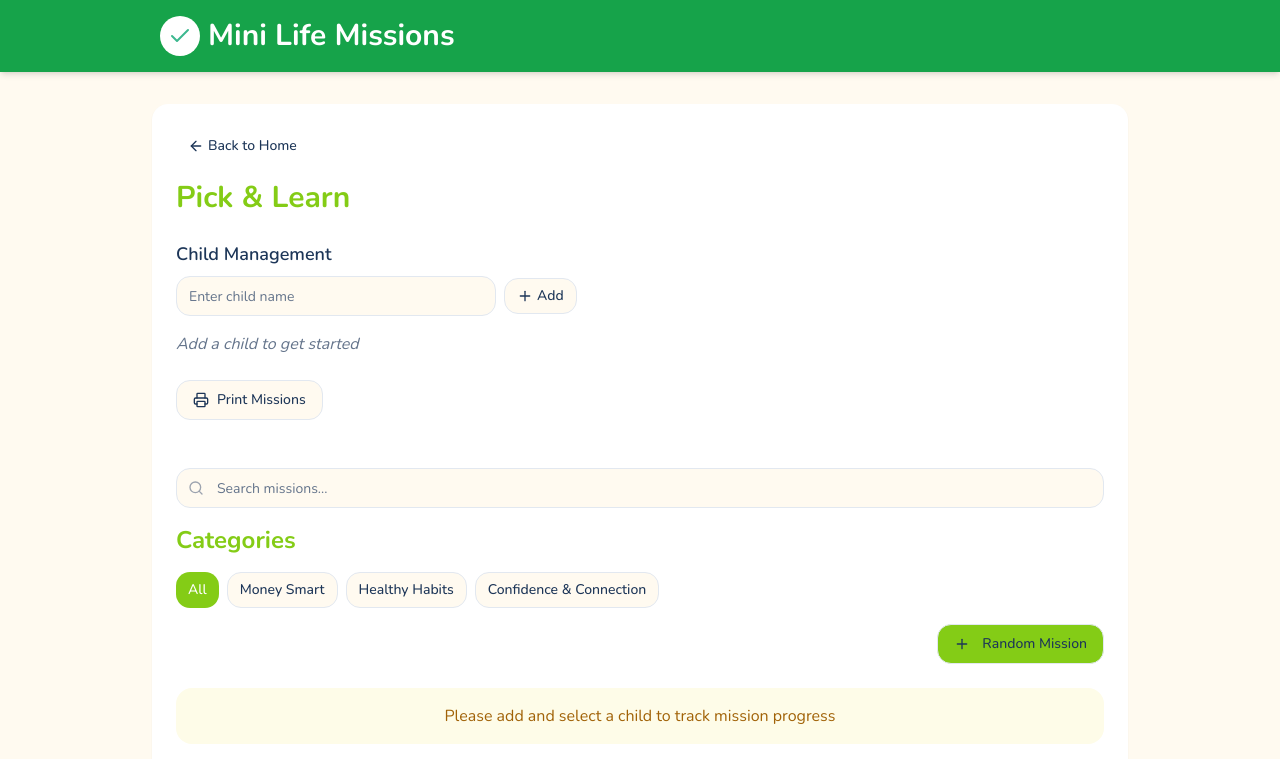
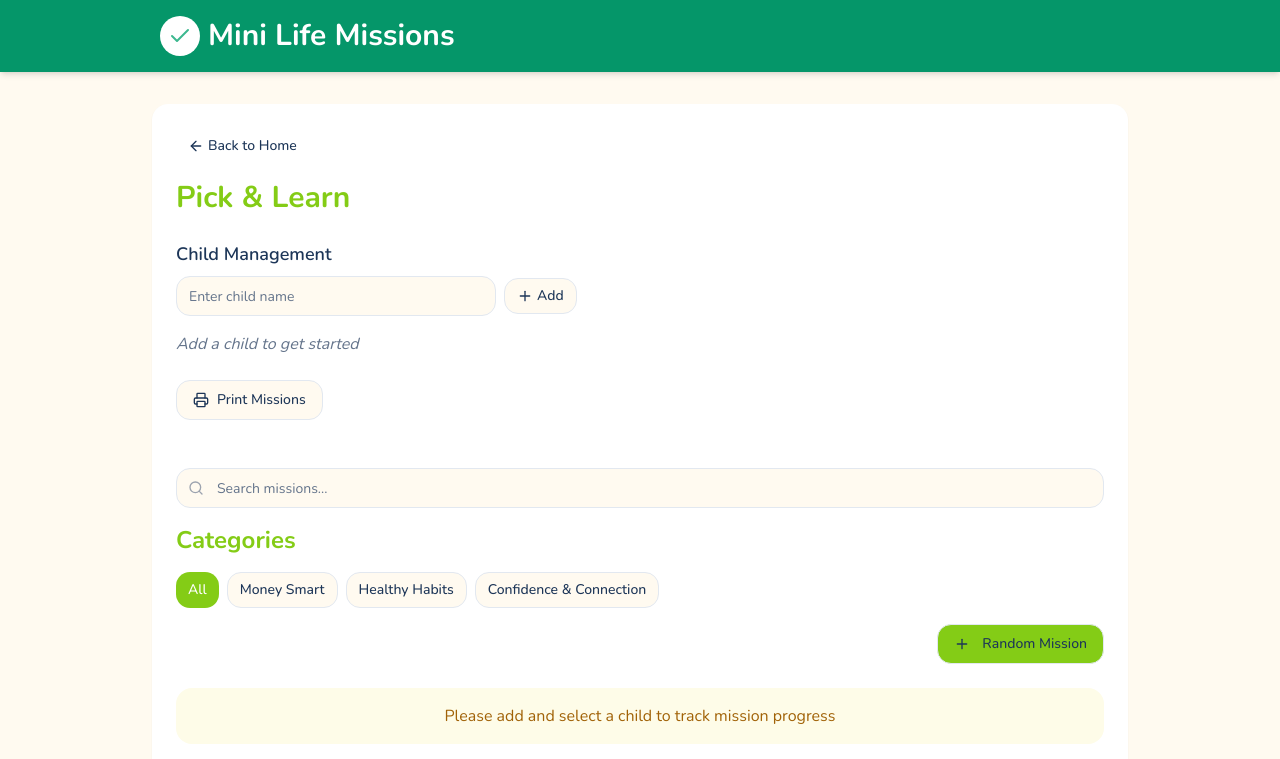
Before and after one commit to ouiexperience/mini-life-missions-hq, a React (Vite) app: page /pick-and-learn in a window 1280 px wide. Shown: the top 759 px of the page. Built offline with nearby package versions, Linux system fonts and the light colour scheme.

Commit message:
Visual edit in Lovable
Edited UI in Lovable

```diff
--- a/src/components/Header.tsx
+++ b/src/components/Header.tsx
@@ -1,7 +1,7 @@
 import React from 'react';
 import { Check } from 'lucide-react';
 const Header: React.FC = () => {
-  return <header className="py-4 px-4 md:px-6 shadow-md bg-green-600">
+  return <header className="py-4 px-4 md:px-6 shadow-md bg-emerald-600">
       <div className="container max-w-5xl mx-auto flex items-center justify-center md:justify-start">
         <div className="flex items-center gap-2">
           <div className="bg-white rounded-full p-2">
```
